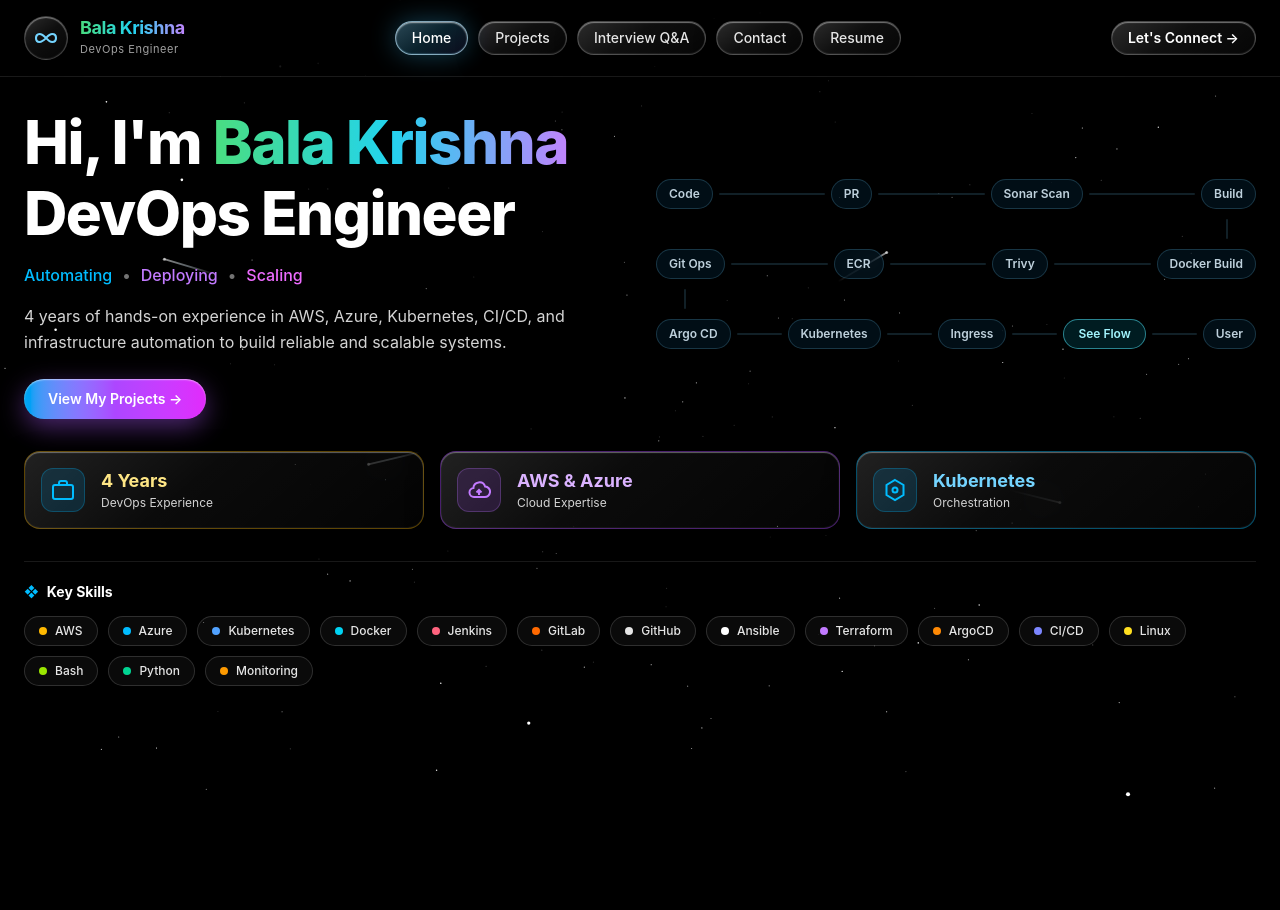
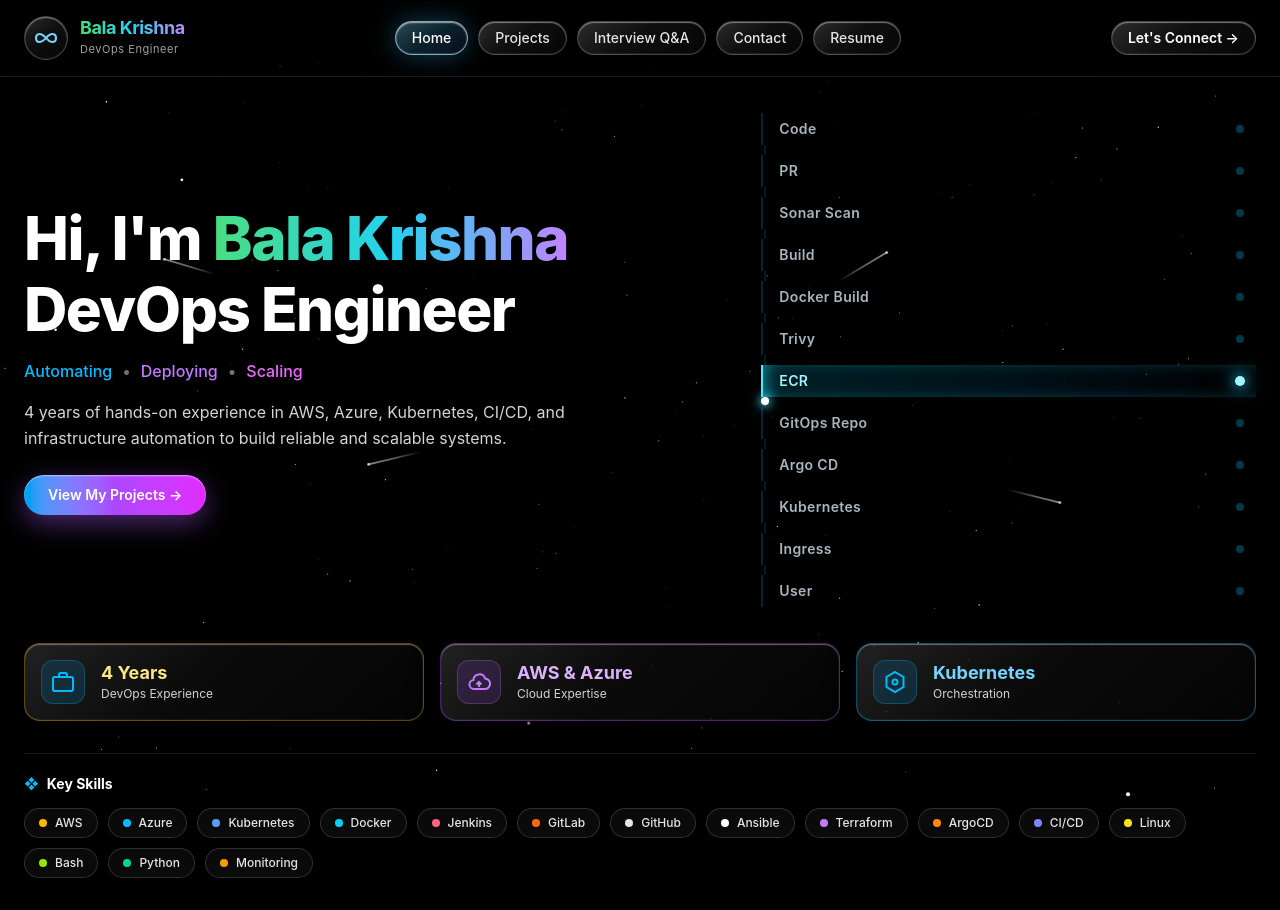
Before and after one commit to Bala-Nakkala/Bala-Nakkala.github.io, a React (Vite) app: page / in a window 1280 px wide. Before the commit the page ends 800 px from the top, so only its background shows below. Built offline with nearby package versions, Linux system fonts and the light colour scheme.

Commit message:
Add See Flow button before User and neuron-like edge particle animation

```diff
--- a/src/App.jsx
+++ b/src/App.jsx
@@ -26,13 +26,20 @@ const INITIAL_HOSTED_RESUMES = [
   },
 ];
 
-// Row 1 (L -> R): Code -> PR -> Sonar Scan -> Build
-// Row 2 (R -> L): Docker Build <- Trivy <- ECR <- Git Ops
-// Row 3 (L -> R): Argo CD -> Kubernetes -> Ingress -> [Button] -> User
-const PIPELINE_ROWS = [
-  { dir: "ltr", items: ["Code", "PR", "Sonar Scan", "Build"] },
-  { dir: "rtl", items: ["Docker Build", "Trivy", "ECR", "Git Ops"] },
-  { dir: "ltr", items: ["Argo CD", "Kubernetes", "Ingress", "__BUTTON__", "User"] },
+// Flow order: Code -> PR -> Sonar Scan -> Build -> Docker Build -> Trivy -> ECR -> GitOps Repo -> Argo CD -> Kubernetes -> Ingress -> User
+const FLOW_STAGES = [
+  "Code",
+  "PR",
+  "Sonar Scan",
+  "Build",
+  "Docker Build",
+  "Trivy",
+  "ECR",
+  "GitOps Repo",
+  "Argo CD",
+  "Kubernetes",
+  "Ingress",
+  "User",
 ];
 
 const USER_PROJECTS = [
@@ -133,127 +140,51 @@ function DevOpsInfinityLogo({ className = "h-6 w-6" }) {
   );
 }
 
-// Neuron-like particle flow along relationship edges, triggered when clicking the button before User
-function NeuronEdgeFlow() {
-  const [flowActive, setFlowActive] = useState(false);
-  const [pulseTick, setPulseTick] = useState(0);
+// Clean glowing stage flow inspired by the Git visual sequence (no round pill boxes, no button)
+function GlowingStageSequenceFlow() {
+  const [activeIndex, setActiveIndex] = useState(0);
 
   useEffect(() => {
-    if (!flowActive) return;
-    const interval = setInterval(() => {
-      setPulseTick((prev) => (prev + 1) % 12);
-    }, 320);
-    return () => clearInterval(interval);
-  }, [flowActive]);
-
-  const handleTriggerFlow = () => {
-    setFlowActive(true);
-    setPulseTick(0);
-  };
+    const timer = setInterval(() => {
+      setActiveIndex((prev) => (prev + 1) % FLOW_STAGES.length);
+    }, 850);
+    return () => clearInterval(timer);
+  }, []);
 
   return (
-    <div className="relative select-none py-2">
-      <style>{`
-        @keyframes neuronPulseLtr {
-          0% { left: -12%; opacity: 0.15; }
-          45% { opacity: 1; }
-          100% { left: 104%; opacity: 0.15; }
-        }
-        @keyframes neuronPulseRtl {
-          0% { right: -12%; opacity: 0.15; }
-          45% { opacity: 1; }
-          100% { right: 104%; opacity: 0.15; }
-        }
-        @keyframes neuronPulseDown {
-          0% { top: -25%; opacity: 0.15; }
-          50% { opacity: 1; }
-          100% { top: 105%; opacity: 0.15; }
-        }
-      `}</style>
-
-      <div className="flex flex-col gap-2.5">
-        {PIPELINE_ROWS.map((row, rowIdx) => {
-          const isRtl = row.dir === "rtl";
-          const displayItems = isRtl ? [...row.items].reverse() : row.items;
+    <div className="relative select-none py-1">
+      <div className="flex flex-col">
+        {FLOW_STAGES.map((stage, idx) => {
+          const isCurrent = idx === activeIndex;
+          const isLast = idx === FLOW_STAGES.length - 1;
 
           return (
-            <React.Fragment key={rowIdx}>
-              <div className="flex flex-wrap items-center justify-between gap-1.5">
-                {displayItems.map((item, idx) => {
-                  const isButtonNode = item === "__BUTTON__";
-                  const showEdgeAfter = idx < displayItems.length - 1;
-
-                  return (
-                    <React.Fragment key={`${item}-${idx}`}>
-                      {isButtonNode ? (
-                        <button
-                          type="button"
-                          onClick={handleTriggerFlow}
-                          className={`cursor-pointer rounded-full border px-3.5 py-1.5 text-xs font-semibold backdrop-blur-md transition-all duration-200 ${
-                            flowActive
-                              ? "border-cyan-200 bg-gradient-to-r from-cyan-400/35 via-sky-400/30 to-blue-500/35 text-white shadow-[0_0_20px_rgba(34,211,238,0.65)]"
-                              : "border-cyan-300/50 bg-cyan-500/15 text-cyan-200 hover:border-cyan-200 hover:bg-cyan-400/25 hover:text-white"
+            <React.Fragment key={stage}>
+              <div
+                className={`flex items-center justify-between border-l-2 py-1.5 pl-4 pr-3 text-xs sm:text-sm font-semibold tracking-wide transition-all duration-300 ${
+                  isCurrent
+                    ? "border-cyan-300 bg-gradient-to-r from-cyan-400/15 via-sky-500/10 to-transparent text-white shadow-[inset_10px_0_18px_-8px_rgba(34,211,238,0.65)]"
+                    : "border-sky-400/20 text-sky-100/75"
                 }`}
               >
-                          {flowActive ? "Flowing • Replay" : "See Flow"}
-                        </button>
-                      ) : (
-                        <div
-                          className={`rounded-full border px-3 py-1.5 text-xs font-semibold backdrop-blur-md transition-all duration-200 ${
-                            flowActive && (pulseTick + idx + rowIdx * 4) % 4 === 0
-                              ? "border-cyan-200/80 bg-cyan-400/20 text-white shadow-[0_0_14px_rgba(34,211,238,0.45)]"
-                              : "border-sky-300/20 bg-sky-950/30 text-sky-100/85"
+                <span className={isCurrent ? "text-cyan-200" : ""}>{stage}</span>
+                <span
+                  className={`h-2 w-2 rounded-full transition-all duration-300 ${
+                    isCurrent
+                      ? "scale-125 bg-cyan-200 shadow-[0_0_10px_#22d3ee,0_0_18px_#38bdf8]"
+                      : "bg-sky-400/30"
                   }`}
-                        >
-                          {item}
+                />
               </div>
-                      )}
 
-                      {showEdgeAfter && (
-                        <div
-                          className={`relative h-[2px] flex-1 min-w-[16px] overflow-hidden rounded-full transition-colors duration-200 ${
-                            flowActive ? "bg-cyan-400/35" : "bg-sky-300/15"
-                          }`}
-                        >
-                          {flowActive && (
+              {!isLast && (
+                <div className="relative ml-[3px] h-2.5 w-[2px] bg-sky-400/15">
+                  {isCurrent && (
                     <span
                       aria-hidden="true"
-                              className="absolute top-1/2 h-2 w-5 -translate-y-1/2 rounded-full bg-gradient-to-r from-transparent via-cyan-200 to-white shadow-[0_0_10px_#22d3ee]"
-                              style={{
-                                animation: `${
-                                  isRtl ? "neuronPulseRtl" : "neuronPulseLtr"
-                                } ${1.1 + idx * 0.12}s linear infinite`,
-                              }}
+                      className="absolute -left-[3px] top-0 h-2 w-2 rounded-full bg-white shadow-[0_0_8px_#67e8f9,0_0_14px_#22d3ee]"
                     />
                   )}
-                        </div>
-                      )}
-                    </React.Fragment>
-                  );
-                })}
-              </div>
-
-              {rowIdx < PIPELINE_ROWS.length - 1 && (
-                <div
-                  className={`flex h-5 items-center ${
-                    rowIdx === 0 ? "justify-end pr-7" : "justify-start pl-7"
-                  }`}
-                >
-                  <div
-                    className={`relative h-full w-[2px] overflow-hidden rounded-full transition-colors duration-200 ${
-                      flowActive ? "bg-cyan-400/35" : "bg-sky-300/15"
-                    }`}
-                  >
-                    {flowActive && (
-                      <span
-                        aria-hidden="true"
-                        className="absolute left-1/2 h-3.5 w-2 -translate-x-1/2 rounded-full bg-gradient-to-b from-transparent via-cyan-200 to-white shadow-[0_0_10px_#22d3ee]"
-                        style={{
-                          animation: "neuronPulseDown 1s linear infinite",
-                        }}
-                      />
-                    )}
-                  </div>
                 </div>
               )}
             </React.Fragment>
@@ -626,7 +557,7 @@ export default function App() {
         {activePage === "home" && (
           <>
             <section className="grid grid-cols-1 items-center gap-8 lg:grid-cols-12">
-              <div className="lg:col-span-6">
+              <div className="lg:col-span-7">
                 <h1 className="text-4xl sm:text-5xl md:text-6xl font-extrabold tracking-tight leading-[1.12]">
                   Hi, I&apos;m{" "}
                   <span style={blendedGradientStyle}>Bala Krishna</span>
@@ -657,8 +588,8 @@ export default function App() {
                 </div>
               </div>
 
-              <div className="lg:col-span-6">
-                <NeuronEdgeFlow />
+              <div className="lg:col-span-5">
+                <GlowingStageSequenceFlow />
               </div>
             </section>
 
```
Lines whose indentation alone changed are shown as unchanged.
